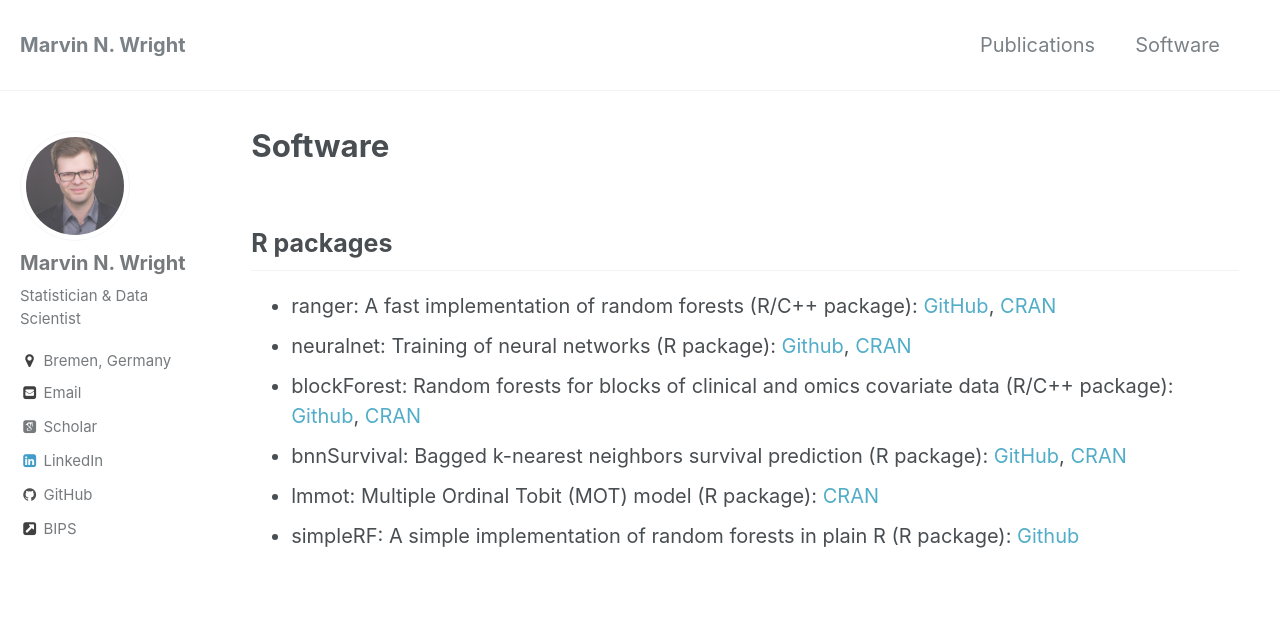
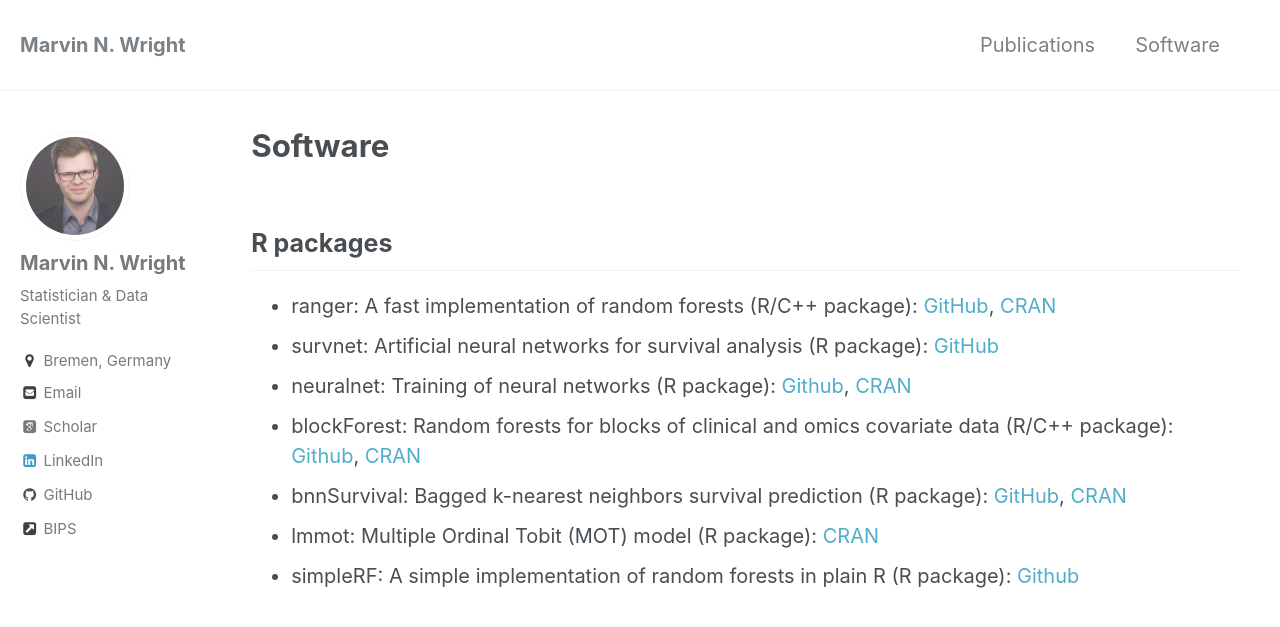
Before and after one commit to mnwright/mnwright.github.io, a Jekyll site: the page built from _pages/software.md, in a window 1280 px wide and 900 px high. Shown: the top 627 px of the window. Built offline with Jekyll 4.4.1, drawn with Linux system fonts in a browser that asks for light colours; some web fonts are replaced.

Commit message:
add survnet package

```diff
--- a/_pages/software.md
+++ b/_pages/software.md
@@ -5,6 +5,7 @@ permalink: /software/
 
 ## R packages
 * ranger: A fast implementation of random forests (R/C++ package): [GitHub](https://github.com/imbs-hl/ranger), [CRAN](https://cran.r-project.org/package=ranger)
+* survnet: Artificial neural networks for survival analysis (R package): [GitHub](https://github.com/bips-hb/survnet)
 * neuralnet: Training of neural networks (R package): [Github](https://github.com/bips-hb/neuralnet), [CRAN](https://cran.r-project.org/package=neuralnet)
 * blockForest: Random forests for blocks of clinical and omics covariate data (R/C++ package): [Github](https://github.com/bips-hb/blockForest), [CRAN](https://cran.r-project.org/package=blockForest)
 * bnnSurvival: Bagged k-nearest neighbors survival prediction (R package): [GitHub](https://github.com/mnwright/bnnSurvival), [CRAN](https://cran.r-project.org/package=bnnSurvival)
```
